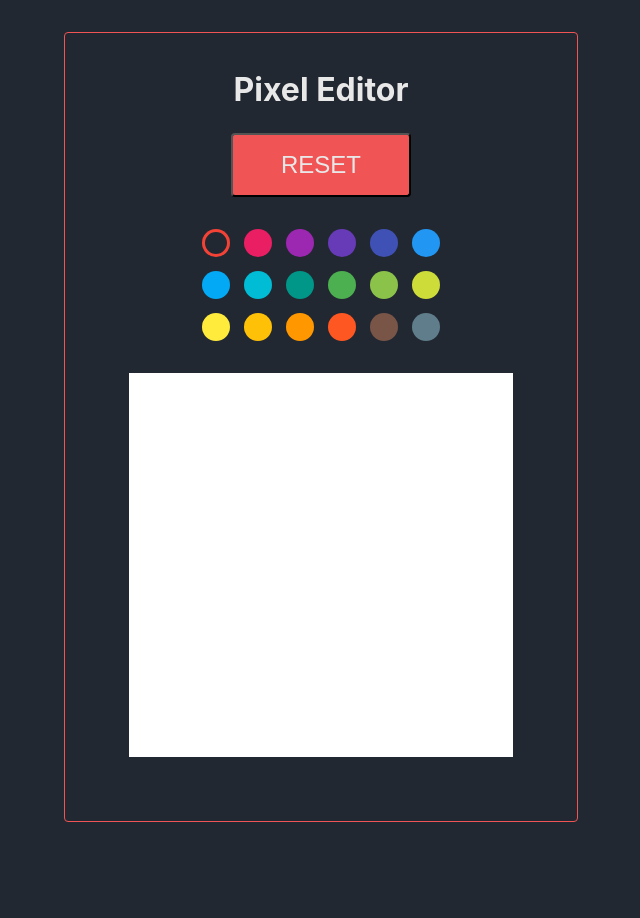
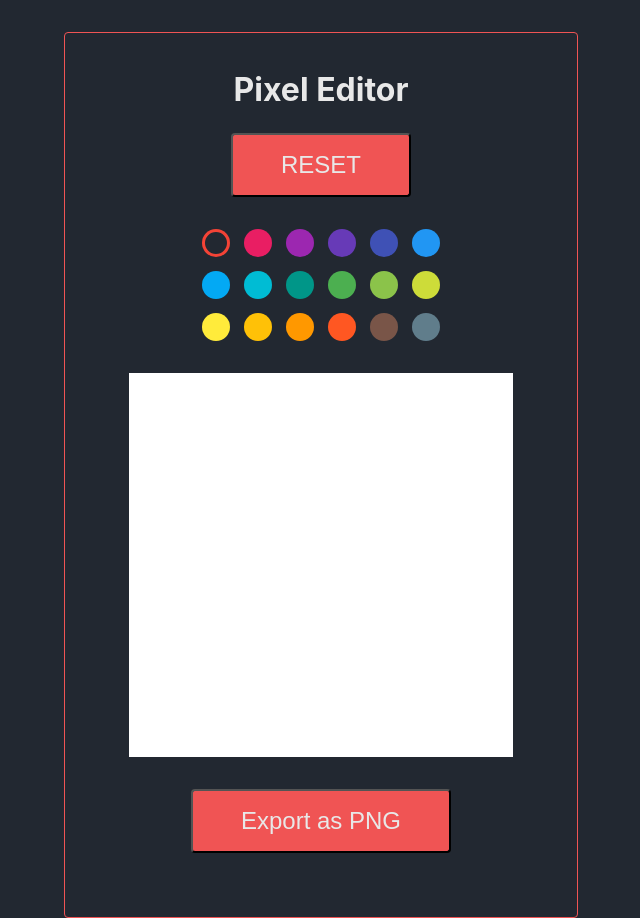
Before and after one commit to juleni/pixels, a React (Create React App) app: page / in a window 1280 px wide. Both pictures are taken after a click on the button "START DRAWING". Shown: the whole page, without its empty margins (319-959 px from the left). Before the commit the page ends 822 px from the top, so only its background shows below. Built offline with nearby package versions, Linux system fonts and the light colour scheme.

Commit message:
Added button for exporting pixel art to PNG

```diff
--- a/src/components/DrawingPanel.js
+++ b/src/components/DrawingPanel.js
@@ -1,9 +1,11 @@
-import React from "react";
+import React, { useRef } from "react";
+import { exportComponentAsPNG } from "react-component-export-image";
 import "../styles/drawingPanel.scss";
 import Row from "./Row";
 
 export default function DrawingPanel(props) {
   const { width, height, selectedColor } = props;
+  const panelRef = useRef();
 
   let rows = [];
 
@@ -13,7 +15,12 @@
 
   return (
     <div id="drawingPanel">
-      <div id="pixels">{rows}</div>
+      <div id="pixels" ref={panelRef}>
+        {rows}
+      </div>
+      <button className="button" onClick={() => exportComponentAsPNG(panelRef)}>
+        Export as PNG
+      </button>
     </div>
   );
 }
```
